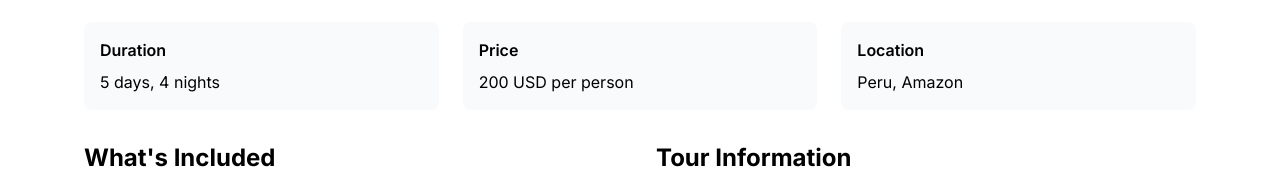
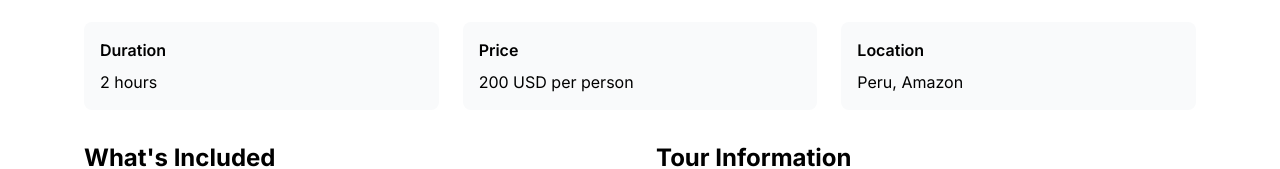
Before and after one commit to fgbyte/panorama-tours, a Next.js app: page /tours/tour_001 in a window 1280 px wide. Shown: the part 326-495 px from the top of the page. Built offline with nearby package versions, Linux system fonts and the light colour scheme; no server answers.

Commit message:
feat: update tour duration display to include hours and enhance group size visibility in TourContent and ToursPreview components

```diff
--- a/src/components/TourContent.tsx
+++ b/src/components/TourContent.tsx
@@ -22,7 +22,9 @@ export default function TourContent({ id }: { id: string }) {
 				<div className="bg-gray-50 p-4 rounded-lg">
 					<h3 className="font-semibold mb-2">Duration</h3>
 					<p>
-						{tour.duration.days} days, {tour.duration.nights} nights
+						{tour.duration.days < 1
+							? `${tour.duration.hours} hours`
+							: `${tour.duration.days} days, ${tour.duration.nights} nights`}
 					</p>
 				</div>
 				<div className="bg-gray-50 p-4 rounded-lg">
--- a/src/components/ToursPreview.tsx
+++ b/src/components/ToursPreview.tsx
@@ -40,7 +40,7 @@ export function TourPreview({ tour }: { tour: Tour }) {
 				<div className="prose lg:prose-lg leading-relaxed md:text-lg line-clamp-4">
 					{tour.description}
 				</div>
-				<div className="text-sm">{tour.maxGroupSize} people</div>
+				<p className="text-sm font-bold">Up to {tour.maxGroupSize} people</p>
 			</div>
 		</div>
 	);
--- a/src/data/mock.json
+++ b/src/data/mock.json
@@ -5,8 +5,9 @@
 			"name": "Amazon Rainforest Adventure",
 			"description": "Explore the stunning Amazon rainforest with expert guides. Experience wildlife encounters and indigenous culture.",
 			"duration": {
-				"days": 5,
-				"nights": 4
+				"days": 0,
+				"nights": 0,
+				"hours": 2
 			},
 			"price": {
 				"amount": 200,
@@ -51,7 +52,8 @@
 			"description": "Discover the ancient Inca civilization through a guided trek to Machu Picchu. Experience breathtaking mountain views and archaeological wonders.",
 			"duration": {
 				"days": 7,
-				"nights": 6
+				"nights": 6,
+				"hours": 0
 			},
 			"price": {
 				"amount": 300,
```
